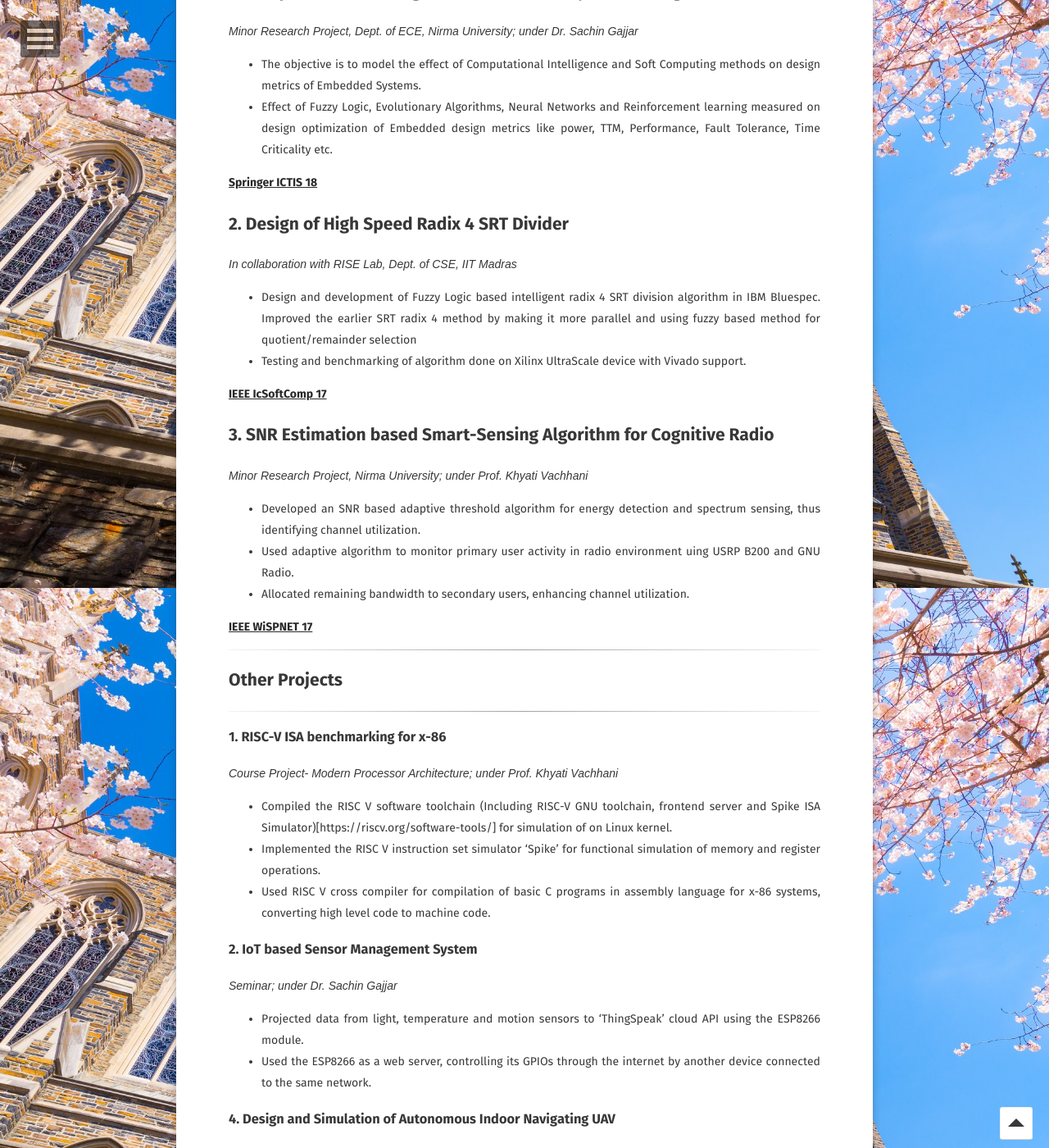
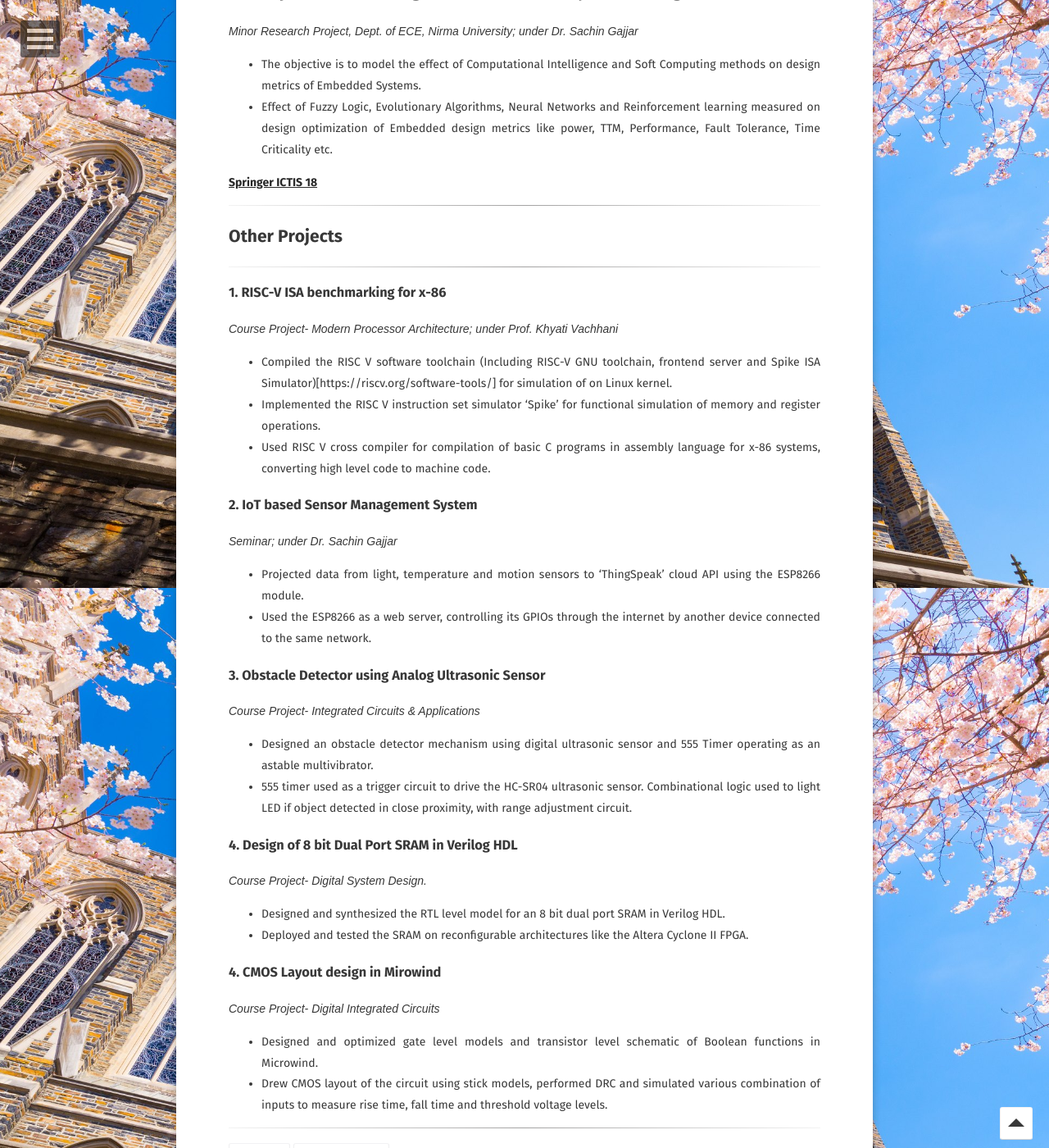
Before and after one commit to jontitalukdar/jontitalukdar.github.io_x, a Jekyll site: the page built from research.md, in a window 1280 px wide and 1400 px high, scrolled down 1983 px. Shown: the whole window at 82% size. Built offline with Jekyll 4.4.1, drawn with Linux system fonts in a browser that asks for light colours; some web fonts are replaced; comment, search, counter and statistics services are not loaded; some of the changed text lies outside the part shown.

Commit message:
Update research.md

```diff
--- a/research.md
+++ b/research.md
@@ -53,21 +53,6 @@ feature: https://jontitalukdar.github.io/assets/img/res.jpg
 
 [**Springer ICTIS 18**](https://drive.google.com/file/d/0ByGq26nUw_7FY1JRUGlPOWQ1dWtMcHdJcm1STFZqYVpFRk84/edit){:target="_blank"}&emsp;
 
-## 2. Design of High Speed Radix 4 SRT Divider
-*In collaboration with RISE Lab, Dept. of CSE, IIT Madras*
-* Design and development of Fuzzy Logic based intelligent radix 4 SRT division algorithm in IBM Bluespec. Improved the earlier SRT radix 4 method by making it more parallel and using fuzzy based method for quotient/remainder selection
-* Testing and benchmarking of algorithm done on Xilinx UltraScale device with Vivado support.
-
-[**IEEE IcSoftComp 17**](assets/srt.pdf){:target="_blank"}&emsp;
-
-## 3. SNR Estimation based Smart-Sensing Algorithm for Cognitive Radio
-*Minor Research Project, Nirma University; under Prof. Khyati Vachhani*
-* Developed an SNR based adaptive threshold algorithm for energy detection and spectrum sensing, thus identifying channel utilization.
-* Used adaptive algorithm to monitor primary user activity in radio environment uing USRP B200 and GNU Radio.
-* Allocated remaining bandwidth to secondary users, enhancing channel utilization.
-
-[**IEEE WiSPNET 17**](https://arxiv.org/ftp/arxiv/papers/1708/1708.06802.pdf){:target="_blank"}&emsp;
-
 ***
 ## Other Projects
 ***
@@ -82,28 +67,17 @@ feature: https://jontitalukdar.github.io/assets/img/res.jpg
 * Projected data from light, temperature and motion sensors to ‘ThingSpeak’ cloud API using the ESP8266 module.
 * Used the ESP8266 as a web server, controlling its GPIOs through the internet by another device connected to the same network.
 
-### 4. Design and Simulation of Autonomous Indoor Navigating UAV
-*Minor Research Project, Nirma University UAV Team; under Dr. Dilip Kothari*
-* Proposed an autonomous UAV system which performs simultaneous localization and mapping (SLAM).
-* Simulations of the model and SLAM algorithm performed in ‘gazebo’ and ROS Indigo.
-* Proof of concept implemented and successfully tested using a terrestrial ground robot with on board 3600 RPLidar.
-
 ### 3. Obstacle Detector using Analog Ultrasonic Sensor
 *Course Project- Integrated Circuits & Applications*
 * Designed an obstacle detector mechanism using digital ultrasonic sensor and 555 Timer operating as an astable multivibrator.
 * 555 timer used as a trigger circuit to drive the HC-SR04 ultrasonic sensor. Combinational logic used to light LED if object detected in close proximity, with range adjustment circuit.
 
-### 5. Design of 8 bit Dual Port SRAM in Verilog HDL
+### 4. Design of 8 bit Dual Port SRAM in Verilog HDL
 *Course Project- Digital System Design.*
 * Designed and synthesized the RTL level model for an 8 bit dual port SRAM in Verilog HDL.
 * Deployed and tested the SRAM on reconfigurable architectures like the Altera Cyclone II FPGA.
 
-### 6. Implementation of Audio Steganography on FPGA
-*Term Project (Sem-7); Ongoing*
-* Designed and Deployed Simulink based model for LSB method of audio steganography through Xilinx System Generator, hiding text messages in audio bit stream
-* Prepared ADC and DAC sampling systems using Verilog HDL for audio conversion and sampling.
-
-### 7. CMOS Layout design in Mirowind
+### 4. CMOS Layout design in Mirowind
 *Course Project- Digital Integrated Circuits*
 * Designed and optimized gate level models and transistor level schematic of Boolean functions in Microwind.
 * Drew CMOS layout of the circuit using stick models, performed DRC and  simulated various combination of inputs to measure
@@ -111,9 +85,5 @@ rise time, fall time and threshold voltage levels.
 
 ***
 
->After all, to maximize your chances of having a happy ending in this cruel composition of life, you need every possible advantage you can get.
-
--Jonti Talukdar
-
 [Home](https://jontitalukdar.github.io/){: .btn}
 [Publications](https://jontitalukdar.github.io/publications){: .btn}
```
